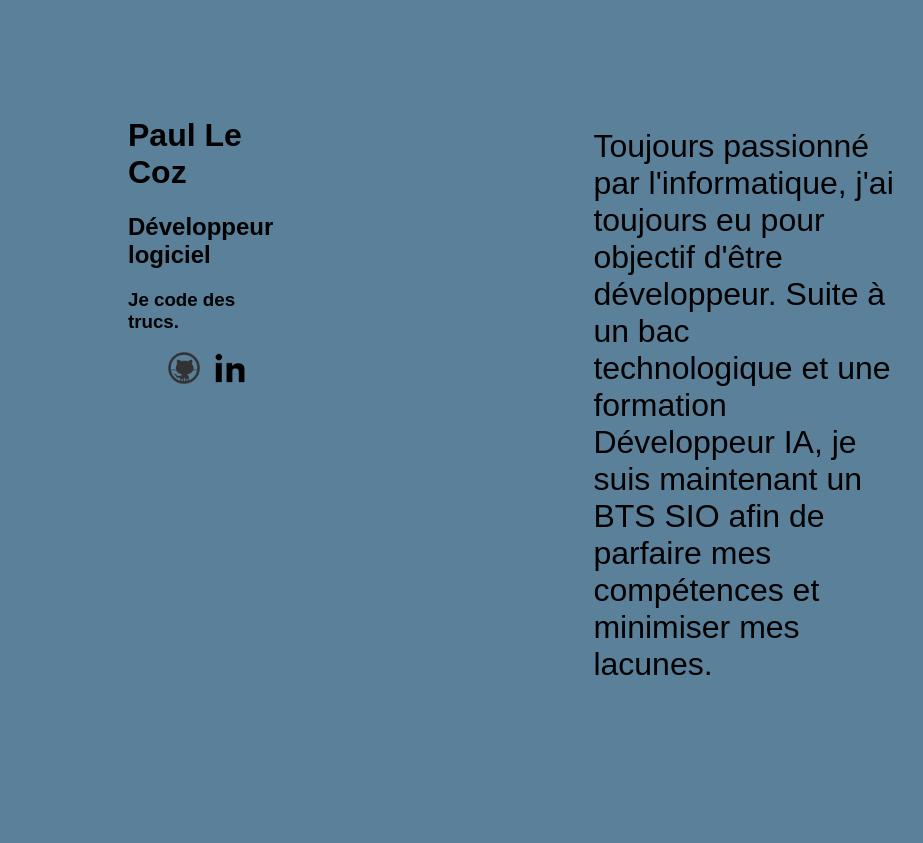
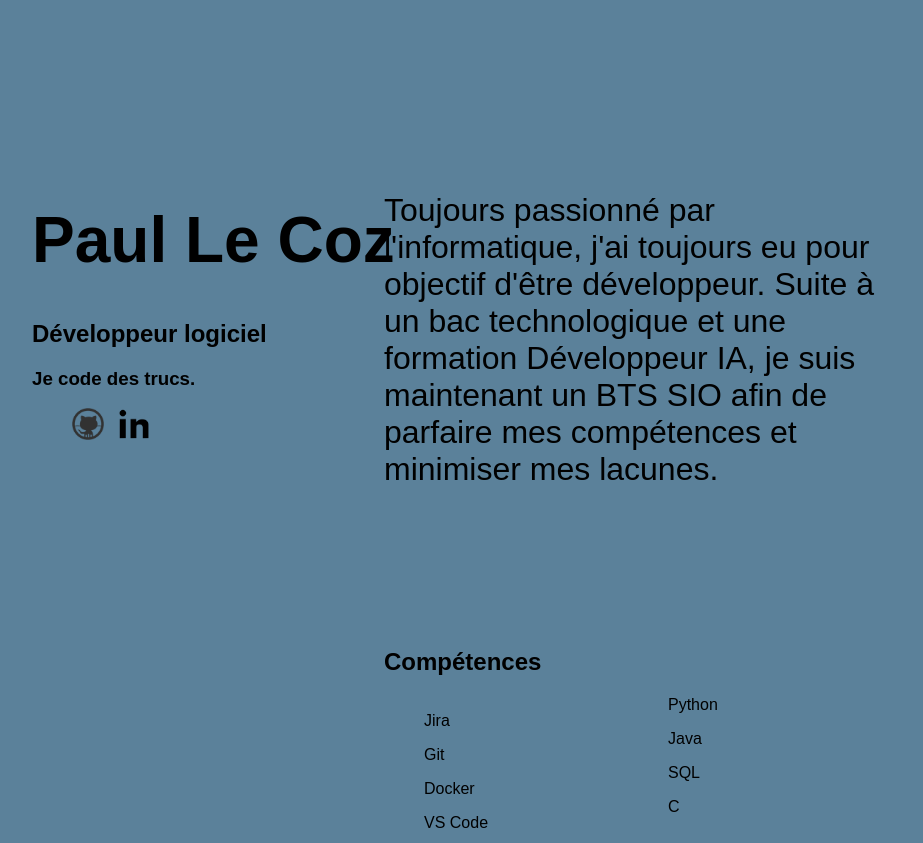
Before and after one commit to PaulPierreLC/PaulPierreLC.github.io, a plain HTML site: page index.html in a window 1280 px wide. Shown: the top 843 px of the page, without its empty margins (128-1051 px from the left). After the commit the page ends 800 px from the top, so only its background shows below. Drawn offline with Linux system fonts and the light colour scheme; a web font is replaced by a local one.

Commit message:
complete

```diff
--- a/css/style.css
+++ b/css/style.css
@@ -1,23 +1,18 @@
-body {
-    display: flex;
-    height: 100vh;
-}
-
-
 main {
-    flex-grow: 5;
-    overflow: auto;
-    height: 300vh;
+    position: absolute;
+    top: 10em;
+    right: 20%;
+    width: 40%;
 }
 
 header {
-    position: sticky;
-    flex: 50%;
-    top: 0;
+    position: fixed;
+    top: 10em;
+    left: 10em;
 }
-/* https://stackoverflow.com/questions/41409834/how-to-use-position-fixed-in-flex-layout */
+
 section {
-    margin-bottom: 10em;
+    margin-bottom: 5em;
 }
 
 ul li {
--- a/index.html
+++ b/index.html
@@ -10,12 +10,12 @@
     <body style="background-color:#5b819a;", class="container">
         <header>
             <div>
-                <h1>Paul Le Coz</h1>
+                <h1 style="font-size: 4em;">Paul Le Coz</h1>
                 <h2>Développeur logiciel</h2>
                 <h3>Je code des trucs.</h3>
             </div>
             <section id="socials">
-                <ul style="list-style: none;">
+                <ul>
                     <li class="logos"><a href="https://github.com/PaulPierreLC" target="_blank"><img src="img/github.png" class="socials"></a></li>
                     <li class="logos"><a href="" target="_blank"><img src="img/linkedin.png" class="socials"></a></li>
                 </ul>
```
